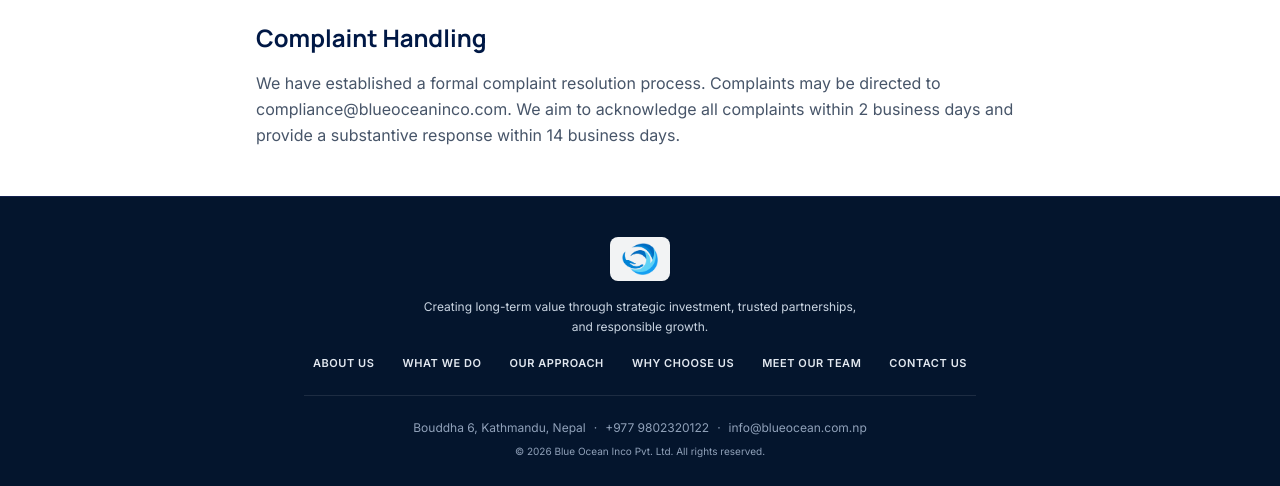
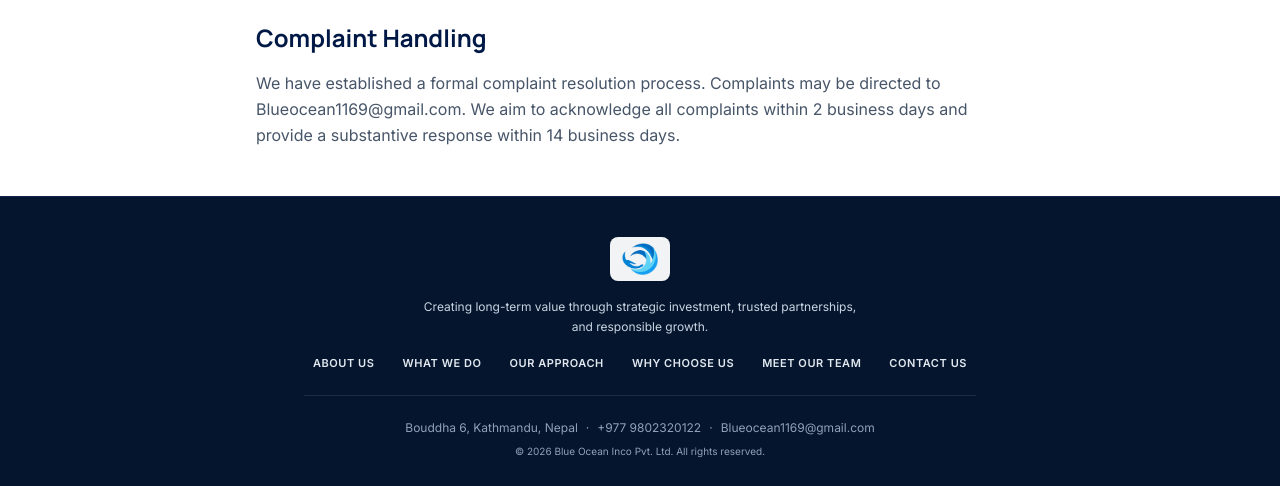
Before and after one commit to SakshamKandel/Blue-Ocean, a Next.js app: page /disclosures in a window 1280 px wide. Shown: the part 1182-1668 px from the top of the page. Built offline with nearby package versions, Linux system fonts and the light colour scheme.

Commit message:
chore: update official email to Blueocean1169@gmail.com across all pages and components

```diff
--- a/src/app/contact/page.tsx
+++ b/src/app/contact/page.tsx
@@ -52,7 +52,7 @@ export default function Contact() {
                    </div>
                    <div>
                      <p className="text-sm text-primary-fixed-dim uppercase tracking-wider mb-0.5 font-semibold">Email</p>
-                     <p className="text-lg">info@blueocean.com.np</p>
+                     <p className="text-lg">Blueocean1169@gmail.com</p>
                    </div>
                  </motion.div>
 
--- a/src/app/disclosures/page.tsx
+++ b/src/app/disclosures/page.tsx
@@ -49,7 +49,7 @@ export default function Disclosures() {
 
             <section>
               <h2 className="font-display text-2xl font-bold text-primary mb-4">Complaint Handling</h2>
-              <p className="leading-relaxed">We have established a formal complaint resolution process. Complaints may be directed to compliance@blueoceaninco.com. We aim to acknowledge all complaints within 2 business days and provide a substantive response within 14 business days.</p>
+              <p className="leading-relaxed">We have established a formal complaint resolution process. Complaints may be directed to Blueocean1169@gmail.com. We aim to acknowledge all complaints within 2 business days and provide a substantive response within 14 business days.</p>
             </section>
           </motion.div>
         </div>
--- a/src/app/privacy/page.tsx
+++ b/src/app/privacy/page.tsx
@@ -47,12 +47,12 @@ export default function Privacy() {
 
             <section>
               <h2 className="font-display text-2xl font-bold text-primary mb-4">5. Your Rights</h2>
-              <p className="leading-relaxed">You have the right to access, correct, or delete your personal data. You may also request a copy of the data we hold about you. To exercise any of these rights, contact us at privacy@blueoceaninco.com.</p>
+              <p className="leading-relaxed">You have the right to access, correct, or delete your personal data. You may also request a copy of the data we hold about you. To exercise any of these rights, contact us at Blueocean1169@gmail.com.</p>
             </section>
 
             <section>
-              <h2 className="font-display text-2xl font-bold text-primary mb-4">6. Contact</h2>
-              <p className="leading-relaxed">For questions regarding this privacy policy, please contact our Data Protection Officer at <span className="font-bold text-primary">info@blueocean.com.np</span> or write to us at Blue Ocean Inco Pvt. Ltd., Kathmandu, Nepal.</p>
+              <h2 className="font-display text-2xl font-bold text-primary mb-4">6. Contact Our DPO</h2>
+              <p className="leading-relaxed">For questions regarding this privacy policy, please contact our Data Protection Officer at <span className="font-bold text-primary">Blueocean1169@gmail.com</span> or write to us at Blue Ocean Inco Pvt. Ltd., Kathmandu, Nepal.</p>
             </section>
           </motion.div>
         </div>
--- a/src/app/terms/page.tsx
+++ b/src/app/terms/page.tsx
@@ -57,7 +57,7 @@ export default function Terms() {
 
             <section>
               <h2 className="font-display text-2xl font-bold text-primary mb-4">7. Contact</h2>
-              <p className="leading-relaxed">For questions about these terms, contact us at <span className="font-bold text-primary">info@blueocean.com.np</span> or write to Blue Ocean Inco Pvt. Ltd., Kathmandu, Nepal.</p>
+              <p className="leading-relaxed">For questions about these terms, contact us at <span className="font-bold text-primary">Blueocean1169@gmail.com</span> or write to Blue Ocean Inco Pvt. Ltd., Kathmandu, Nepal.</p>
             </section>
           </motion.div>
         </div>
--- a/src/components/Footer.tsx
+++ b/src/components/Footer.tsx
@@ -55,8 +55,8 @@ export default function Footer() {
             +977 9802320122
           </a>
           <span className="hidden sm:inline">&middot;</span>
-          <a href="mailto:info@blueocean.com.np" className="hover:text-white transition-colors">
-            info@blueocean.com.np
+          <a href="mailto:Blueocean1169@gmail.com" className="hover:text-white transition-colors">
+            Blueocean1169@gmail.com
           </a>
         </p>
 
--- a/src/components/SiteFooter.tsx
+++ b/src/components/SiteFooter.tsx
@@ -55,7 +55,7 @@ export default function SiteFooter() {
               Contact
             </p>
             <div className="space-y-3">
-              <p>info@blueocean.com.np</p>
+              <p>Blueocean1169@gmail.com</p>
               <p>+977 (1) 2345 678</p>
               <p>Sun-Thu: 10:00 - 17:00</p>
             </div>
--- a/src/components/TopBar.tsx
+++ b/src/components/TopBar.tsx
@@ -19,7 +19,7 @@ export default function TopBar() {
 
           <div className="hidden sm:flex items-center gap-1.5 hover:opacity-80 transition-opacity">
             <Mail className="w-3.5 h-3.5 text-[#001035]" />
-            <a href="mailto:info@blueocean.com.np">info@blueocean.com.np</a>
+            <a href="mailto:Blueocean1169@gmail.com">Blueocean1169@gmail.com</a>
           </div>
         </div>
 
```
Also changed, not shown: 1 other file (tests, documents, lock files or other folders).
